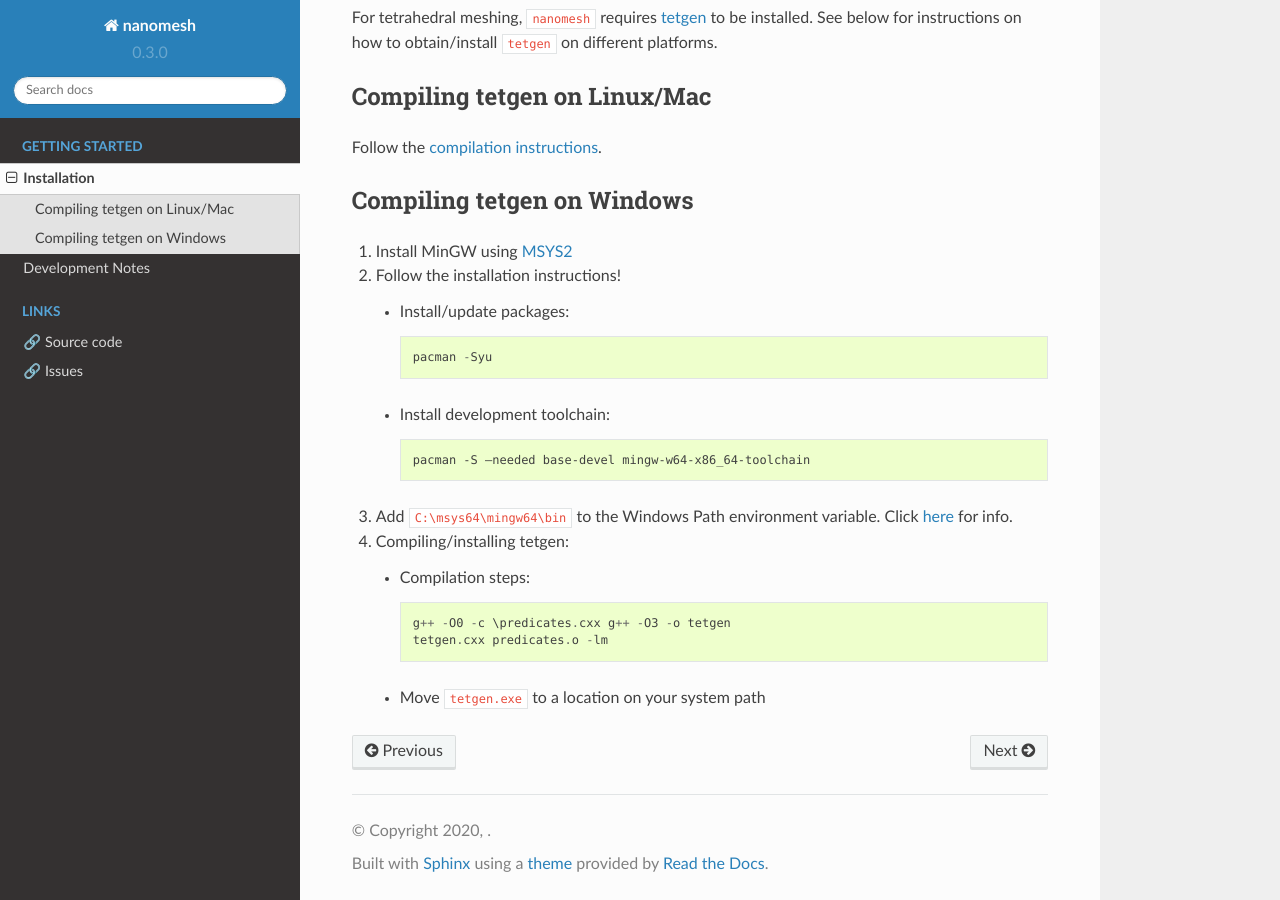
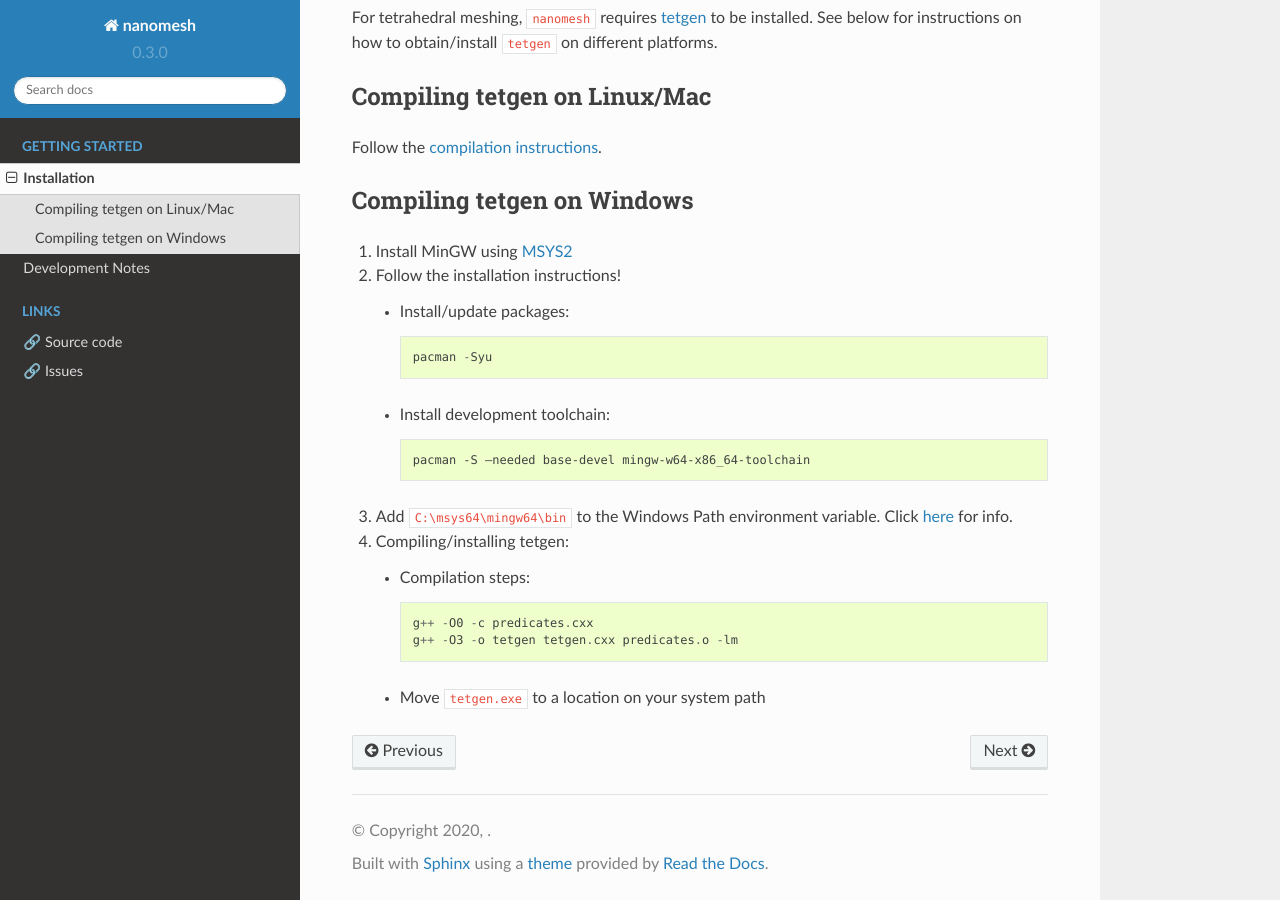
Before and after one commit to hpgem/nanomesh, a Sphinx documentation site: the page built from docs/install.rst, in a window 1280 px wide and 900 px high, scrolled down 630 px. Built offline with Sphinx 7.4.7 and the Read the Docs theme 2.0.0, drawn with Linux system fonts in a browser that asks for light colours; pages that are not in the unit, such as notebooks, are missing from menus.

Commit message:
Fix compilation step

```diff
--- a/docs/install.rst
+++ b/docs/install.rst
@@ -69,7 +69,7 @@ Compiling tetgen on Windows
 
       ::
 
-          g++ -O0 -c \predicates.cxx g++ -O3 -o tetgen
-          tetgen.cxx predicates.o -lm
+          g++ -O0 -c predicates.cxx
+          g++ -O3 -o tetgen tetgen.cxx predicates.o -lm
 
    -  Move ``tetgen.exe`` to a location on your system path
```
